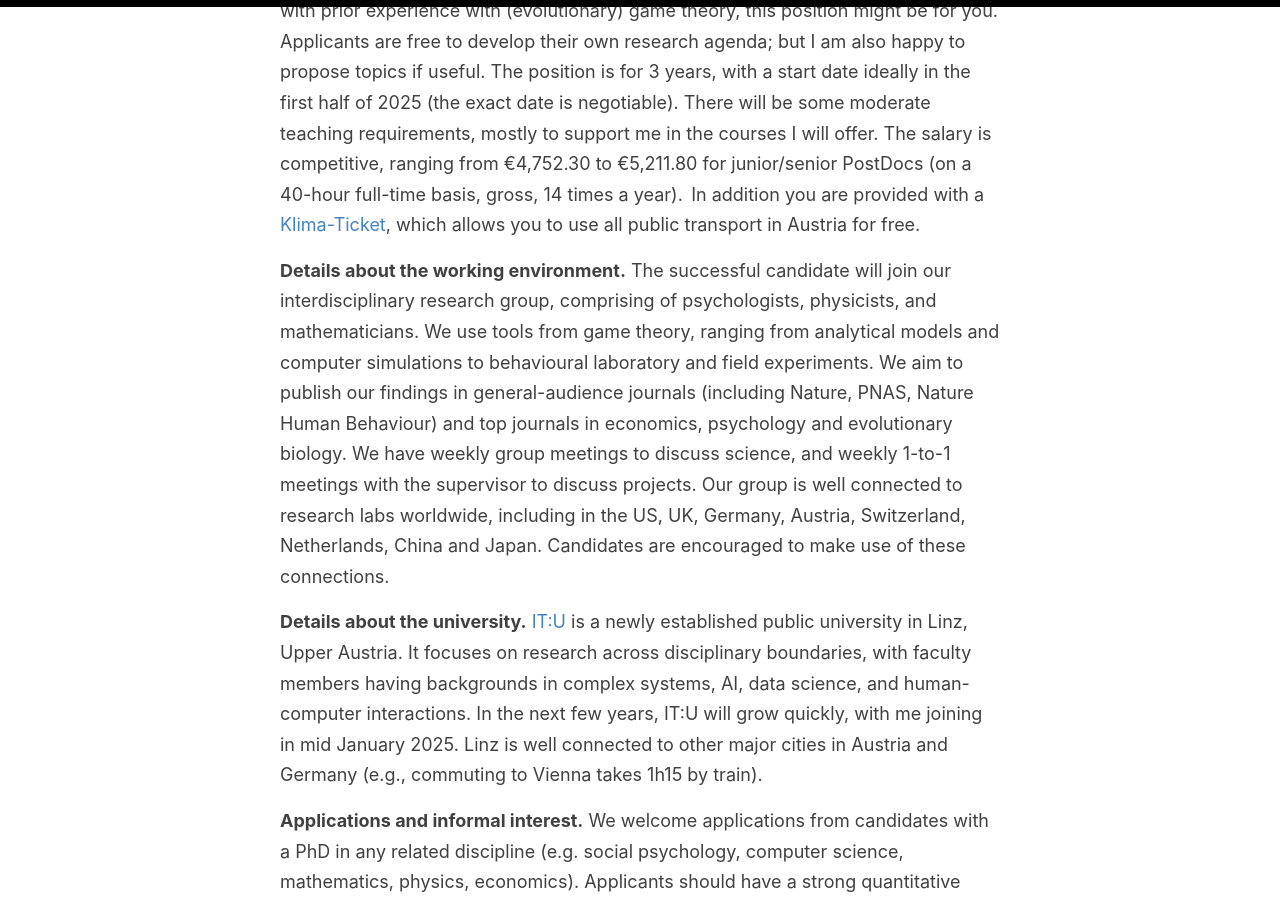
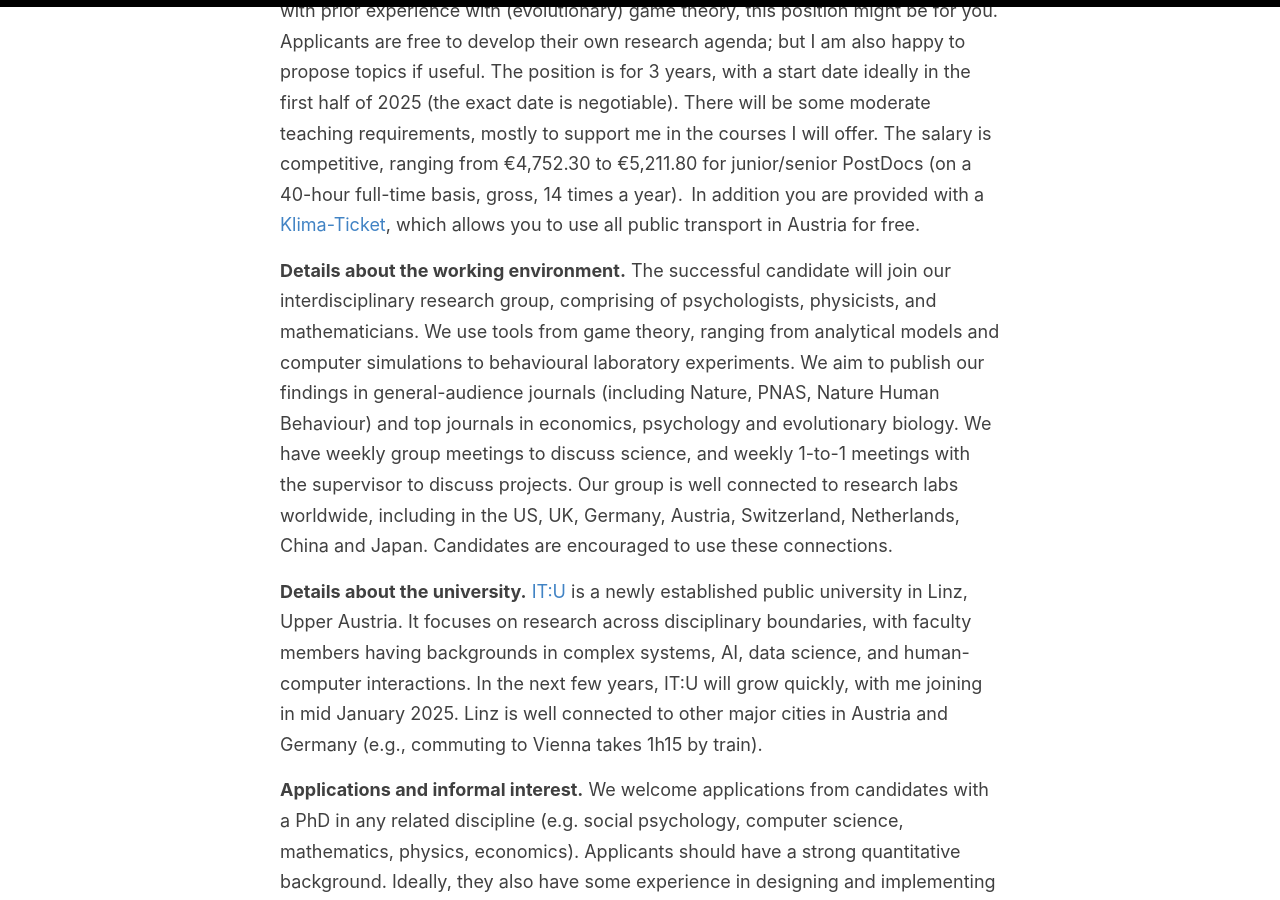
Before and after one commit to christian-hilbe/christian-hilbe.github.io, a Jekyll site: the page built from _pages/postdoc_position.md, in a window 1280 px wide and 900 px high, scrolled down 527 px. Built offline with Jekyll 4.4.1, drawn with Linux system fonts in a browser that asks for light colours.

Commit message:
CH: Updating Post-Doc position

```diff
--- a/_pages/postdoc_position.md
+++ b/_pages/postdoc_position.md
@@ -18,7 +18,7 @@ The salary is competitive, ranging from €4,752.30 to €5,211.80 for junior/se
 In addition you are provided with a [Klima-Ticket](https://www.klimaticket.at/en/home/), which allows you to use all public transport in Austria for free.
 
 **Details about the working environment.**
-The successful candidate will join our interdisciplinary research group, comprising of psychologists, physicists, and mathematicians. We use tools from game theory, ranging from analytical models and computer simulations to behavioural laboratory and field experiments. We aim to publish our findings in general-audience journals (including Nature, PNAS, Nature Human Behaviour) and top journals in economics, psychology and evolutionary biology. We have weekly group meetings to discuss science, and weekly 1-to-1 meetings with the supervisor to discuss projects. Our group is well connected to research labs worldwide, including in the US, UK, Germany, Austria, Switzerland, Netherlands, China and Japan. Candidates are encouraged to make use of these connections.
+The successful candidate will join our interdisciplinary research group, comprising of psychologists, physicists, and mathematicians. We use tools from game theory, ranging from analytical models and computer simulations to behavioural laboratory experiments. We aim to publish our findings in general-audience journals (including Nature, PNAS, Nature Human Behaviour) and top journals in economics, psychology and evolutionary biology. We have weekly group meetings to discuss science, and weekly 1-to-1 meetings with the supervisor to discuss projects. Our group is well connected to research labs worldwide, including in the US, UK, Germany, Austria, Switzerland, Netherlands, China and Japan. Candidates are encouraged to use these connections.
 
 **Details about the university.**
 [IT:U](https://it-u.at/en) is a newly established public university in Linz, Upper Austria.
```
